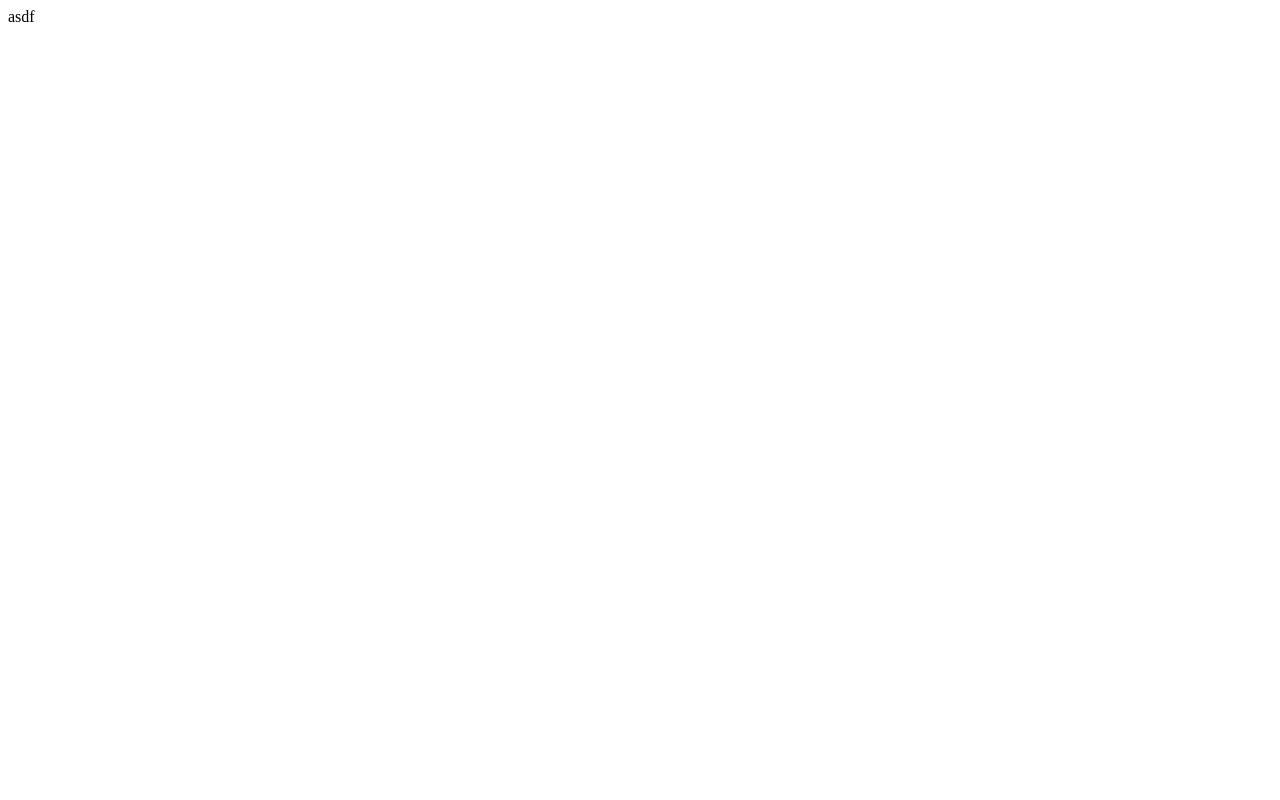
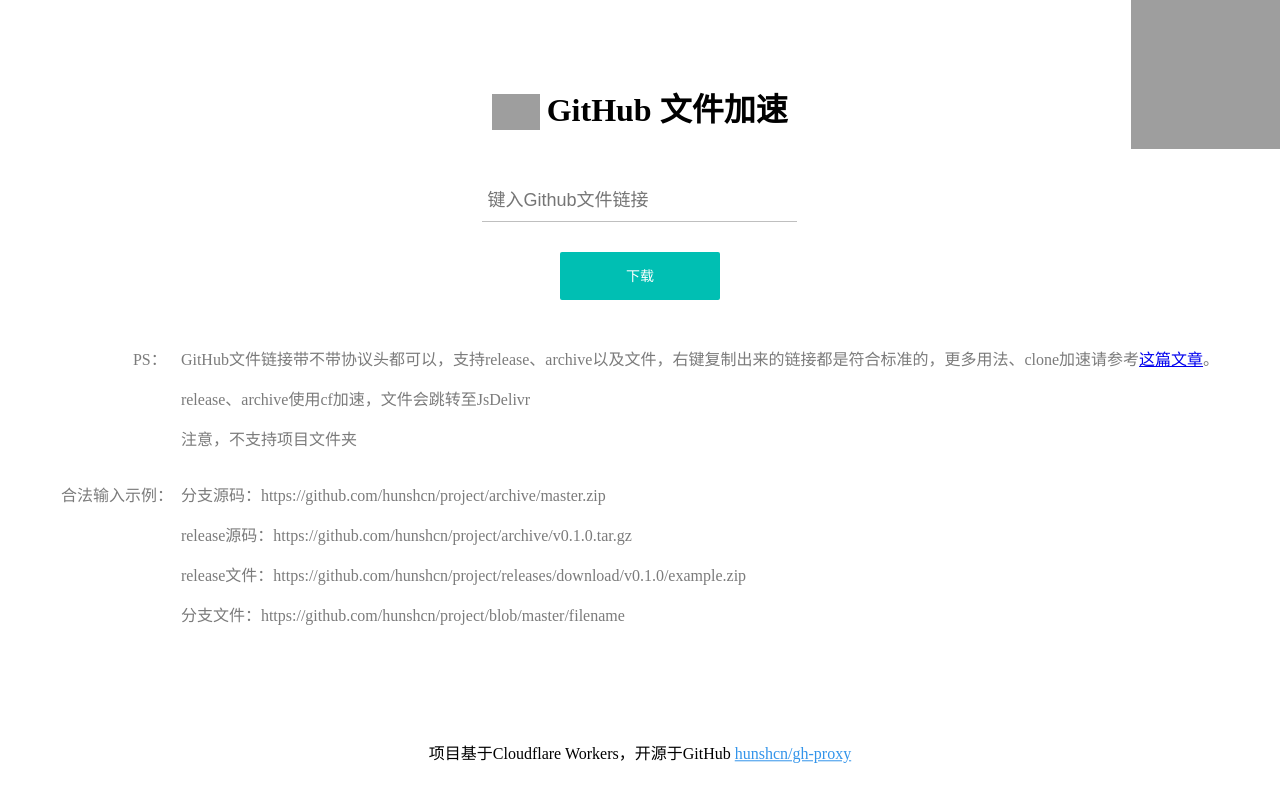
Before and after one commit to axaxq112/axaxq2.github.io, a plain HTML site: page index.html in a window 1280 px wide. Drawn offline with Linux system fonts and the light colour scheme; grey boxes are pictures that could not be loaded.

Commit message:
Add files via upload

```diff
--- a/index.html
+++ b/index.html
@@ -1 +1,147 @@
-asdf
+<!DOCTYPE html>
+<html lang="zh-Hans">
+<style>
+    html, body {
+        width: 100%;
+        margin: 0;
+    }
+
+    html {
+        height: 100%;
+    }
+
+    body {
+        min-height: 100%;
+        padding: 20px;
+        box-sizing: border-box;
+    }
+
+    p {
+        word-break: break-all;
+    }
+
+    @media (max-width: 500px) {
+        h1 {
+            margin-top: 80px;
+        }
+    }
+
+    .flex {
+        display: flex;
+        flex-direction: column;
+        justify-content: center;
+        align-items: center;
+    }
+
+    .block {
+        display: block;
+        position: relative;
+    }
+
+    .url {
+        font-size: 18px;
+        padding: 10px 10px 10px 5px;
+        position: relative;
+        width: 300px;
+        border: none;
+        border-bottom: 1px solid #bfbfbf;
+    }
+
+    input:focus {
+        outline: none;
+    }
+
+    .bar {
+        content: '';
+        height: 2px;
+        width: 100%;
+        bottom: 0;
+        position: absolute;
+        background: #00bfb3;
+        transition: 0.2s ease transform;
+        -moz-transition: 0.2s ease transform;
+        -webkit-transition: 0.2s ease transform;
+        transform: scaleX(0);
+    }
+
+    .url:focus ~ .bar {
+        transform: scaleX(1);
+    }
+
+    .btn {
+        line-height: 38px;
+        background-color: #00bfb3;
+        color: #fff;
+        white-space: nowrap;
+        text-align: center;
+        font-size: 14px;
+        border: none;
+        border-radius: 2px;
+        cursor: pointer;
+        padding: 5px;
+        width: 160px;
+        margin: 30px 0;
+    }
+
+    .tips, .example {
+        color: #7b7b7b;
+        position: relative;
+        align-self: flex-start;
+        margin-left: 7.5em;
+    }
+
+    .tips > p:first-child::before {
+        position: absolute;
+        left: -3em;
+        content: 'PS：';
+        color: #7b7b7b
+    }
+
+    .example > p:first-child::before {
+        position: absolute;
+        left: -7.5em;
+        content: '合法输入示例：';
+        color: #7b7b7b
+    }
+</style>
+<head>
+    <meta charset="utf-8">
+    <meta http-equiv="X-UA-Compatible" content="IE=edge">
+    <meta name="viewport" content="width=device-width,initial-scale=1.0">
+    <script>
+        function toSubmit(e) {
+            e.preventDefault()
+            window.open('/' + document.getElementsByName('q')[0].value);
+            return false
+        }
+    </script>
+    <title>GitHub 文件加速</title>
+</head>
+<body class="flex">
+<a style="position: absolute;top: 0;right: 0;" href=""><img width="149" height="149" referrerPolicy="no-referrer"
+                                                                                               src="https://inews.gtimg.com/newsapp_ls/0/12025455907/0"
+                                                                                               alt="Fork me on GitHub"
+                                                                                               data-recalc-dims="1"></a>
+<h1 style="margin-bottom: 50px"><img src="https://ae01.alicdn.com/kf/H2fc84859291347418b11091fe0e508b8v.png" style="width: 1.5em;margin-right: .2em;vertical-align: bottom;">GitHub 文件加速</h1>
+<form action="./" method="get" style="padding-bottom: 40px" target="_blank" class="flex" onsubmit="toSubmit(event)">
+    <label class="block" style="width: fit-content">
+        <input class="block url" name="q" type="text" placeholder="键入Github文件链接"
+               pattern="^((https|http):\/\/)?(github\.com\/.+?\/.+?\/(?:releases|archive|blob)|(raw\.githubusercontent\.com))\/.+$" required>
+        <div class="bar"></div>
+    </label>
+    <input class="block btn" type="submit" value="下载">
+    <div class="tips"><p>GitHub文件链接带不带协议头都可以，支持release、archive以及文件，右键复制出来的链接都是符合标准的，更多用法、clone加速请参考<a href="https://hunsh.net/archives/23/">这篇文章</a>。</p>
+        <p>release、archive使用cf加速，文件会跳转至JsDelivr</p>
+        <p>注意，不支持项目文件夹</p></div>
+    <div class="example">
+        <p>分支源码：https://github.com/hunshcn/project/archive/master.zip</p>
+        <p>release源码：https://github.com/hunshcn/project/archive/v0.1.0.tar.gz</p>
+        <p>release文件：https://github.com/hunshcn/project/releases/download/v0.1.0/example.zip</p>
+        <p>分支文件：https://github.com/hunshcn/project/blob/master/filename</p>
+    </div>
+</form>
+<p style="position: sticky;top: calc(100% - 2.5em);">项目基于Cloudflare Workers，开源于GitHub <a style="color: #3294ea"
+                                                                                         href="https://github.com/hunshcn/gh-proxy">hunshcn/gh-proxy</a>
+</p>
+</body>
+</html>
```
Also changed, not shown: favicon.ico (added).
